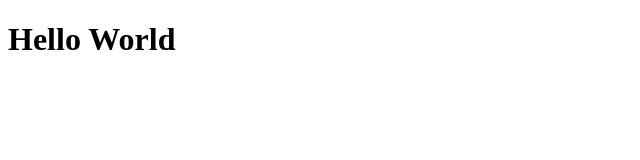
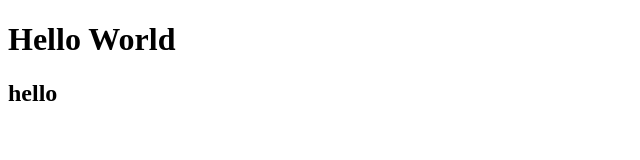
Before and after one commit to micagu1211/micagu1211.github.io, a plain HTML site: page index.html in a window 1280 px wide. Shown: the full height of the page, 0-640 px from the left. Drawn offline with nearby package versions, Linux system fonts and the light colour scheme.

Commit message:
Second commit

```diff
--- a/index.html
+++ b/index.html
@@ -3,12 +3,13 @@
 <html>
 <head>
 	<meta charset="utf-8">
-	<title>Emergency</title>
+	<title>Miguel Aguilar</title>
 </head>
 <body>
 
 
 	<h1>Hello World</h1>
+	<h2>hello</h2>
 
 
 	<script src="js/jquery-3.1.0.min.js"></script>
```
